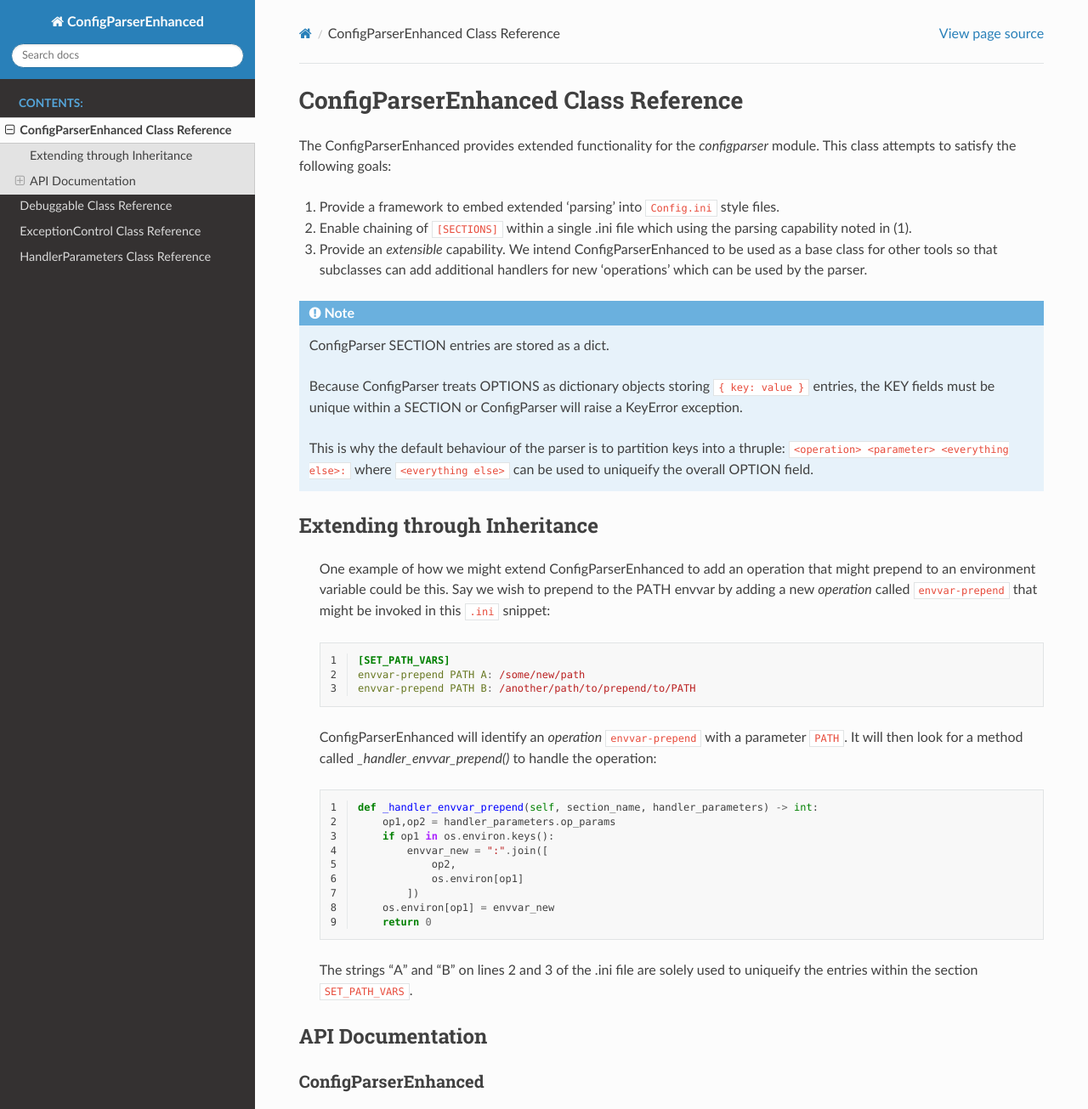
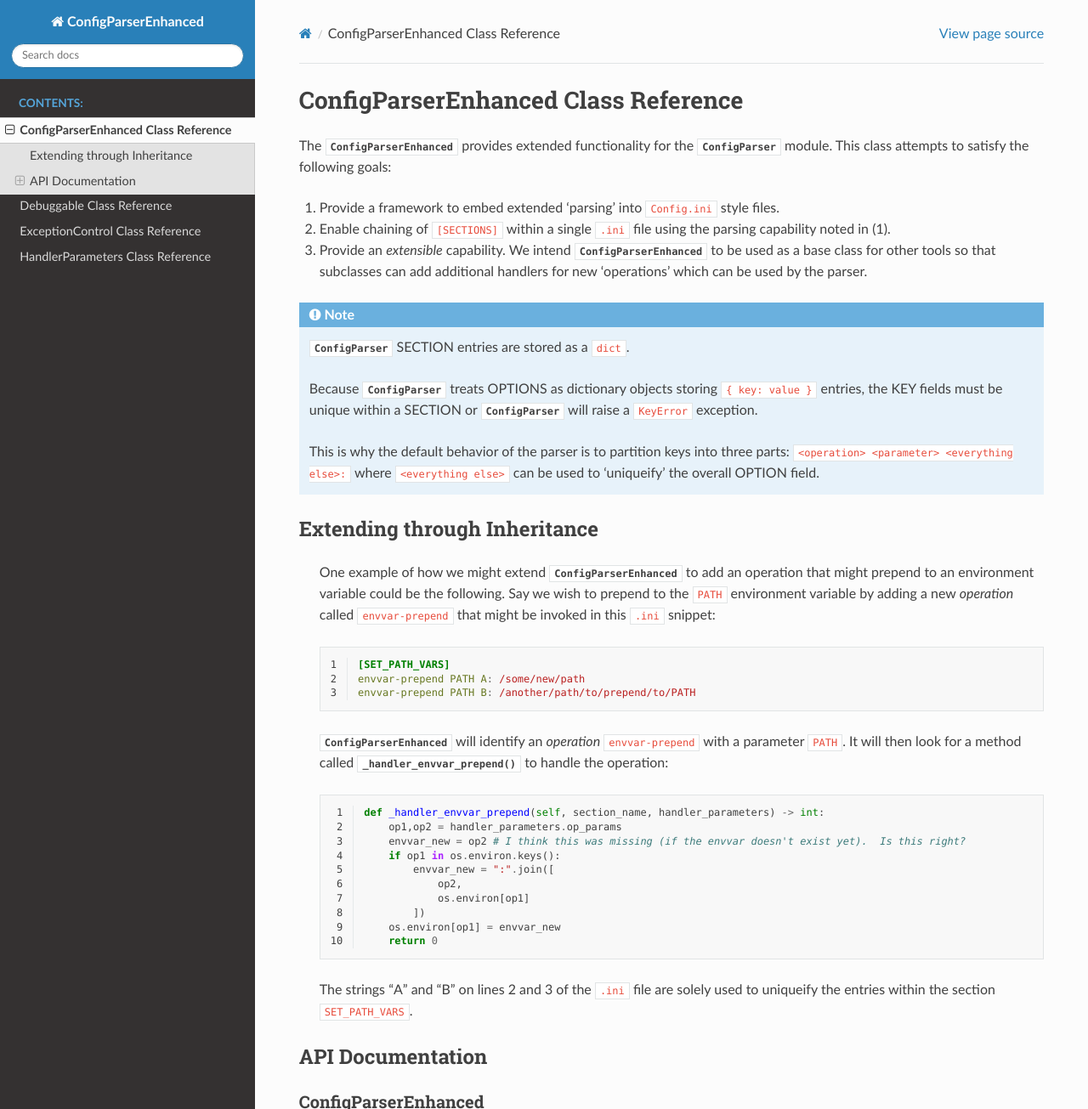
Before and after one commit to sandialabs/ConfigParserEnhanced, a Sphinx documentation site: the page built from doc/source/ConfigParserEnhanced.rst, in a window 1280 px wide and 1400 px high, cut to the strip 0-1305 px from the top of the window. Shown: the whole strip at 85% size. Built offline with Sphinx 7.4.7 and the Read the Docs theme 2.0.0, drawn with Linux system fonts in a browser that asks for light colours; some of the changed text lies outside the part shown.

Commit message:
Initial code review by @jmgate.
I've reviewed all the files except what's inside the `unittests`
directory.

```diff
--- a/doc/source/ConfigParserEnhanced.rst
+++ b/doc/source/ConfigParserEnhanced.rst
@@ -1,35 +1,35 @@
 ====================================
 ConfigParserEnhanced Class Reference
 ====================================
-The ConfigParserEnhanced provides extended functionality for the `configparser`
+The :class:`~configparserenhanced.ConfigParserEnhanced` provides extended functionality for the :class:`ConfigParser`
 module. This class attempts to satisfy the following goals:
 
 1. Provide a framework to embed extended 'parsing' into ``Config.ini`` style files.
-2. Enable chaining of ``[SECTIONS]`` within a single .ini file which
+2. Enable chaining of ``[SECTIONS]`` within a single ``.ini`` file
    using the parsing capability noted in (1).
-3. Provide an *extensible* capability. We intend ConfigParserEnhanced to be
+3. Provide an *extensible* capability. We intend :class:`~configparserenhanced.ConfigParserEnhanced` to be
    used as a base class for other tools so that subclasses can add additional
    handlers for new 'operations' which can be used by the parser.
 
-.. note:: ConfigParser SECTION entries are stored as a dict.
+.. note:: :class:`ConfigParser` SECTION entries are stored as a ``dict``.
 
-    Because ConfigParser treats OPTIONS as dictionary objects
+    Because :class:`ConfigParser` treats OPTIONS as dictionary objects
     storing ``{ key: value }`` entries, the KEY fields must be
-    unique within a SECTION or ConfigParser will raise a KeyError
+    unique within a SECTION or :class:`ConfigParser` will raise a ``KeyError``
     exception.
 
-    This is why the default behaviour of the parser is to partition
-    keys into a thruple: ``<operation> <parameter> <everything else>:``
-    where ``<everything else>`` can be used to uniqueify the overall
+    This is why the default behavior of the parser is to partition
+    keys into three parts: ``<operation> <parameter> <everything else>:``
+    where ``<everything else>`` can be used to 'uniqueify' the overall
     OPTION field.
 
 
 Extending through Inheritance
 -----------------------------
 
-    One example of how we might extend ConfigParserEnhanced to add an
+    One example of how we might extend :class:`~configparserenhanced.ConfigParserEnhanced` to add an
     operation that might prepend to an environment variable could be
-    this. Say we wish to prepend to the PATH envvar by adding a new
+    the following. Say we wish to prepend to the ``PATH`` environment variable by adding a new
     *operation* called ``envvar-prepend`` that might be invoked in this
     ``.ini`` snippet:
 
@@ -40,15 +40,16 @@ Extending through Inheritance
         envvar-prepend PATH A: /some/new/path
         envvar-prepend PATH B: /another/path/to/prepend/to/PATH
 
-    ConfigParserEnhanced will identify an *operation* ``envvar-prepend``
+    :class:`~configparserenhanced.ConfigParserEnhanced` will identify an *operation* ``envvar-prepend``
     with a parameter ``PATH``. It will then look for a method called
-    `_handler_envvar_prepend()` to handle the operation:
+    :meth:`_handler_envvar_prepend()` to handle the operation:
 
     .. code-block:: python
         :linenos:
 
         def _handler_envvar_prepend(self, section_name, handler_parameters) -> int:
             op1,op2 = handler_parameters.op_params
+            envvar_new = op2 # I think this was missing (if the envvar doesn't exist yet).  Is this right?
             if op1 in os.environ.keys():
                 envvar_new = ":".join([
                     op2,
@@ -57,7 +58,7 @@ Extending through Inheritance
             os.environ[op1] = envvar_new
             return 0
 
-    The strings "A" and "B" on lines 2 and 3 of the .ini file are solely
+    The strings "A" and "B" on lines 2 and 3 of the ``.ini`` file are solely
     used to uniqueify the entries within the section ``SET_PATH_VARS``.
 
 
--- a/doc/source/ExceptionControl.rst
+++ b/doc/source/ExceptionControl.rst
@@ -1,8 +1,8 @@
 ExceptionControl Class Reference
 ================================
-The ExceptionControl class provides some controls over how 'events' are handled
+The :class:`~configparserenhanced.ExceptionControl` class provides some controls over how 'events' are handled
 based on a configurable property ``exception_control_level`` which is used to
-determine if an event should trigger an Exception to be raised, a WARNING to
+determine if an event should trigger an :class:`Exception` to be raised, a WARNING to
 be printed, or nothing based on the severity class of the event in question.
 
 .. automodule:: configparserenhanced.ExceptionControl
```
Also changed, not shown: other parts of doc/source/ConfigParserEnhanced.rst (+10 -10 lines), README.md (+20 -21 lines), exec-example-ConfigParserEnhanced.py (+29 -30 lines), 7 other files.
